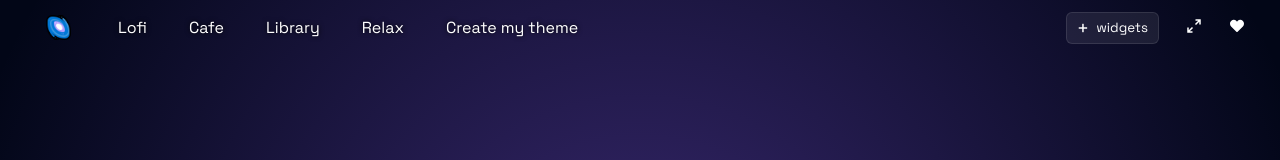
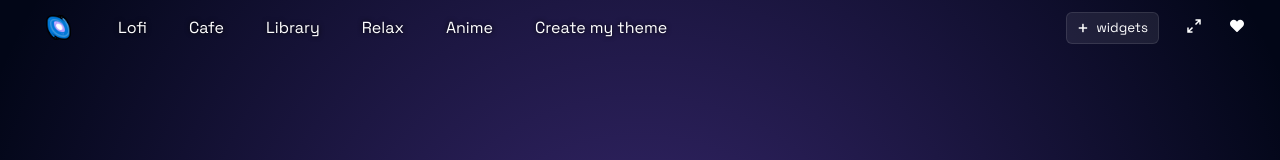
Before and after one commit to divasgt/zenstation, a React (Vite) app: page / in a window 1280 px wide. Shown: the top 160 px of the page. Built offline with nearby package versions, Linux system fonts and the light colour scheme.

Commit message:
Add anime theme

```diff
--- a/src/themes.js
+++ b/src/themes.js
@@ -26,6 +26,11 @@ const themesLinks = {
     "https://www.youtube.com/watch?v=eTeD8DAta4c",
     "https://www.youtube.com/watch?v=V1RPi2MYptM",
   ],
+  anime : [
+    "https://www.youtube.com/watch?v=pNPqQPrcSIo",
+    "https://www.youtube.com/watch?v=ZtJldNkSa3s",
+    "https://www.youtube.com/watch?v=9Iz7vrh8r24",
+  ],
 };
 
 export default themesLinks;
```
